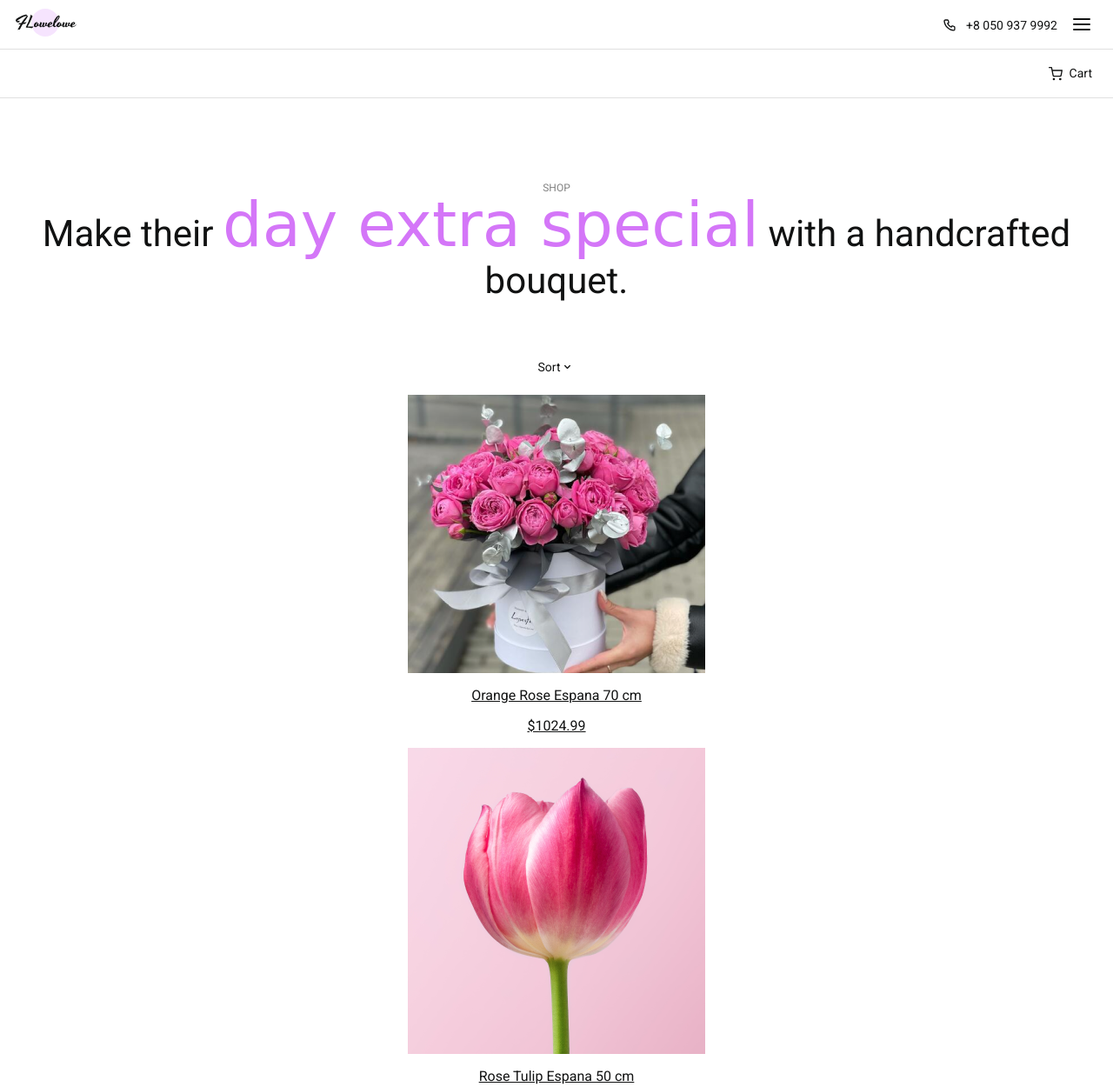
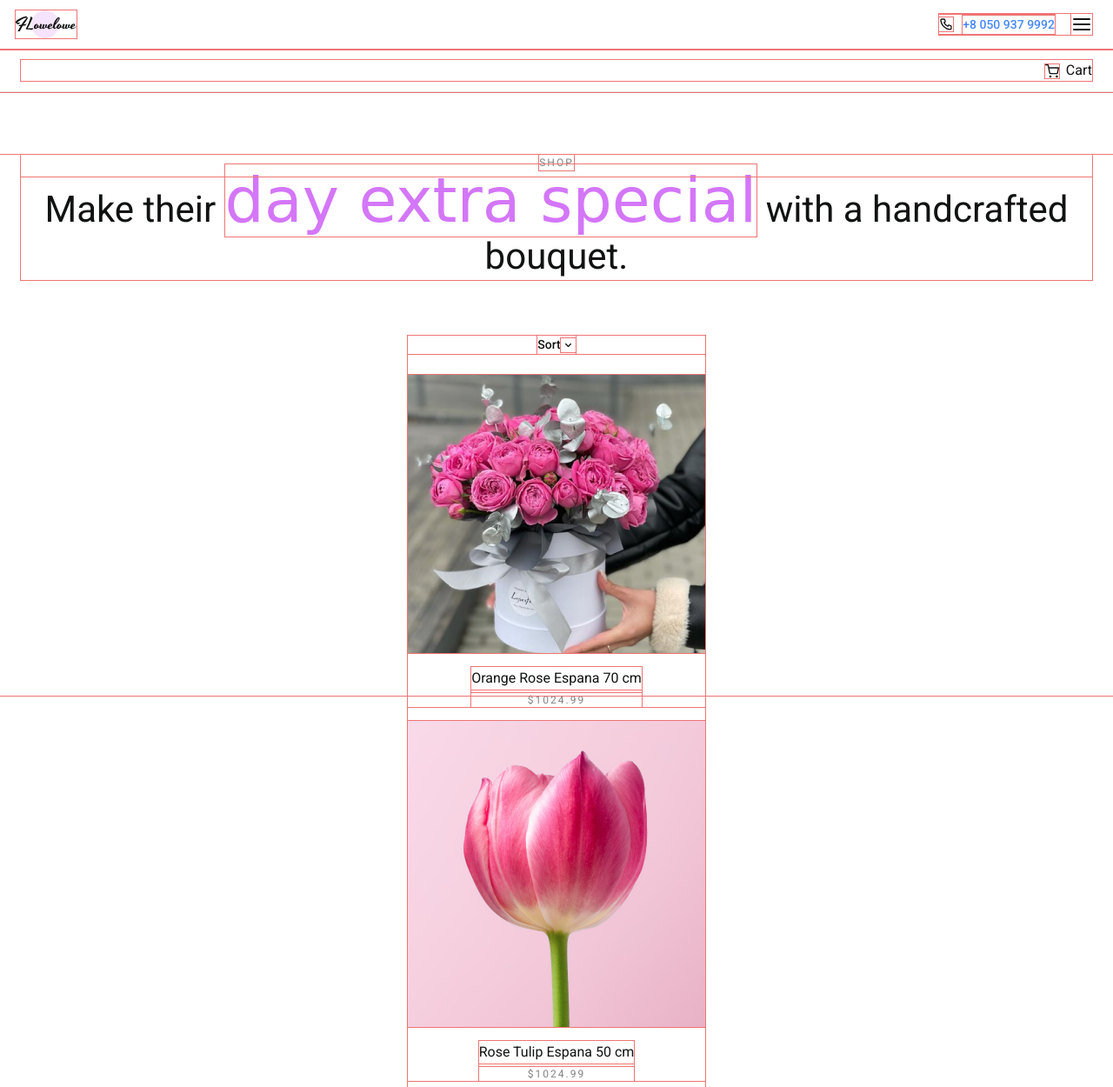
Before and after one commit to eagleas/fcourse, a plain HTML site: page index.html in a window 1280 px wide. Shown: the top 1250 px of the page at 87% size. Drawn offline with Linux system fonts and the light colour scheme; a web font is replaced by a local one.

Commit message:
Finished main page for breakpoint: 390px in flex

```diff
--- a/index.html
+++ b/index.html
@@ -8,33 +8,32 @@
       href="https://fonts.googleapis.com/css2?family=Roboto:wght@300;400;500&family=Yesteryear&display=swap"
       rel="stylesheet"
     />
+    <link rel="stylesheet" href="reset.css" media="screen" />
+    <link rel="stylesheet" href="styles.css" />
     <meta name="viewport" content="width=device-width,initial-scale=1" />
-    <link href="assets/styles.css" rel="stylesheet" />
   </head>
   <body>
     <header>
       <div class="headline">
         <div class="logo">
-          <a href="./"
-            ><img src="assets/logo.svg" alt="FLoweLowe Logo"
-          /></a>
+          <a href="./">
+            <img src="assets/logo.svg" alt="FLoweLowe Logo"/>
+          </a>
         </div>
-        <div class="right">
+        <div class="other">
           <div class="contact">
             <a href="tel:+705093799922">
               <img class="phone_icon" src="assets/phone.svg" alt="Phone" />
               <div class="phone">+8 050 937 9992</div>
             </a>
           </div>
-          <div>
-            <a href="#"><img class="menu_icon" src="assets/menu.svg" alt="Menu" /></a>
+          <button type="button">
+            <img class="menu_icon" src="assets/menu.svg" alt="Menu" />
+          </button>
         </div>
       </div>
-      </div>
-      <div class='headline2'>
-        <div class='right'>
-          <a href='./cart'><img class="cart_icon" src='assets/cart.svg' alt='Cart'>Cart</a>
-        </div>
+      <div class="headline2">
+        <a class="cart" href="./cart.html"><img class="cart_icon" src="assets/cart.svg" alt="Cart"/>Cart</a>
       </div>
     </header>
 
@@ -47,35 +46,41 @@
         </h1>
       </div>
 
-      <div class="control">
-        <a href="#">Sort<img src="assets/dropdown_16px.svg" alt="sorting" /></a>
+      <section>
+        <div class="sort">
+          <button>Sort<img src="assets/dropdown_16px.svg" alt="sorting" /></button>
         </div>
 
-      <section class="item">
+        <ul>
+          <li class="item">
             <a href="./items/1">
               <figure>
                 <img src="assets/bucket-orange-rose-espana.png" alt="Orange Rose Espana 70 cm" />
                 <figcaption>
-              <p class="title">Orange Rose Espana 70 cm</p>
-              $1024.99
+                  <div class="item_title">Orange Rose Espana 70 cm</div>
+                  <div class="item_price">$1024.99</div>
                 </figcaption>
               </figure>
             </a>
-      </section>
+          </li>
 
-      <section class="item">
+          <li class="item">
             <a href="./items/2">
               <figure>
                 <img src="assets/tulip.png" alt="Rose Tulip Espana 50 cm" />
                 <figcaption>
-              <div class="title">Rose Tulip Espana 50 cm</div>
-              <div class="price">$1024.99</div>
+                  <div class="item_title">Rose Tulip Espana 50 cm</div>
+                  <div class="item_price">$1024.99</div>
                 </figcaption>
               </figure>
             </a>
+          </li>
+        </ul>
+
+        <div class="more">
+          <button href="#">Show more</button>
+        </div>
       </section>
-
-      <div class="control more"><a href="#">Show more</a></div>
     </main>
 
     <footer>
@@ -99,15 +104,17 @@
         <div><a href="https://twitter.com/flowelowe"><img class="icon" src="assets/twitter_icon.svg"/></a></div>
         <div><a href="viber://pa?chatURI=flowelowe"><img class="icon" src="assets/viber_icon.svg"/></a></div>
       </div>
+      <h3>Categories</h3>
       <nav>
-        <h3>Categories</h3>
         <ul>
           <li><a href="./groups/flowers">Flowers</a></li>
           <li><a href="./groups/gifts">Gifts</a></li>
           <li><a href="./groups/roses">Roses</a></li>
           <li><a href="./groups/ocassion">Ocassions</a></li>
         </ul>
+      </nav>
       <h3>Information</h3>
+      <nav>
         <ul>
           <li><a href="./info">Shop</a></li>
           <li><a href="./about">About us</a></li>
@@ -123,7 +130,7 @@
           In an effort to worthily lead a person on his last journey, relatives,
           friends and colleagues present him with flowers.
         </p>
-        <form id="subscribe_form">
+        <form id="subscribe_form" action="">
           <input type="email" placeholder="E-mail" />
           <button type="submit">Subscribe</button>
         </form>
--- /dev/null
+++ b/reset.css
@@ -0,0 +1,69 @@
+/*
+  1. Use a more-intuitive box-sizing model.
+*/
+*, *::before, *::after {
+  box-sizing: border-box;
+}
+/*
+  2. Remove default margin
+*/
+* {
+  margin: 0;
+}
+/*
+  3. Allow percentage-based heights in the application
+*/
+html, body {
+  height: 100%;
+}
+/*
+  Typographic tweaks!
+  4. Add accessible line-height
+  5. Improve text rendering
+*/
+body {
+  line-height: 1.5;
+  -webkit-font-smoothing: antialiased;
+}
+/*
+  6. Improve media defaults
+*/
+img, picture, video, canvas, svg {
+  display: block;
+  max-width: 100%;
+}
+/*
+  7. Remove built-in form typography styles
+*/
+input, button, textarea, select {
+  font: inherit;
+}
+/*
+  8. Avoid text overflows
+*/
+p, h1, h2, h3, h4, h5, h6 {
+  overflow-wrap: break-word;
+}
+/*
+  9. Create a root stacking context
+*/
+#root, #__next {
+  isolation: isolate;
+}
+/*
+  10. Remove default button styles
+*/
+button {
+  cursor: pointer;
+  background-color: transparent;
+  border: none;
+  padding: 0;
+}
+/*
+  11. Remove list styles
+*/
+ul {
+  padding: 0;
+  margin: 0;
+  list-style: none;
+}
--- a/assets/styles.css
+++ b/styles.css
@@ -1,13 +1,17 @@
-*, *::before, *::after {
-  box-sizing: border-box;
-}
-
 html, body, html * {
   font-family: 'Roboto', sans-serif;
   font-weight: 400;
-  /* border: 0.5px rgb(239, 116, 116) solid; */
+  outline: 0.5px rgb(239, 116, 116) solid;
+  color: #111212;
+}
+
+p {
   margin: 0;
+}
+
+a {
   color: #111212;
+  text-decoration: none;
 }
 
 h1 {
@@ -20,7 +24,11 @@ h1 {
 h1 .extra {
   font-family: 'Yesteryear', cursive;
   color: #D476F8;
-  font-size: 72px;
+  font-size: 1.7em;
+}
+
+header {
+  margin-bottom: 72px;
 }
 
 .headline {
@@ -30,18 +38,20 @@ h1 .extra {
   align-items: center;
   padding: 0px;
   border-bottom: 1px #E0E0E0 solid;
+  padding: 12px 0;
 }
 
 .headline .logo {
-  margin: 6px 18px;
-  justify-self: start;
+  margin: 0px 18px;
+  display: flex;
+  align-items: center;
 }
 
-.headline .right {
+.headline .other {
   display: flex;
   align-items: center;
-  gap: 16px;
-  margin: 16px 24px;
+  gap: 19px;
+  margin: 0 24px;
 }
 
 .headline .contact {
@@ -68,32 +78,30 @@ h1 .extra {
   display: inline-block;
   height: 100%;
   vertical-align: middle;
+  color: #4788F5;
+  font-weight: 500;
 }
 
-.headline .right .menu_icon {
+.headline .right button {
   display: inline-block;
   height: 100%;
   vertical-align: middle;
 }
 
 .headline2 {
-  display: flex;
+  /* display: flex;
   flex-direction: row;
   justify-content: end;
-  align-items: center;
-  padding: 0px;
+  align-items: center; */
   border-bottom: 1px #E0E0E0 solid;
-  height: 56px;
+  padding-top: 12px;
+  padding-bottom: 12px;
 }
 
-.headline2 .right {
-  margin: 12px 24px;
-  font-size: 14px;
-}
-
-.headline2 .right a {
-  text-decoration: none;
-  color: #111212;
+.headline2 .cart {
+  margin: 0 24px;
+  display: block;
+  text-align: right;
 }
 
 .headline2 .cart_icon {
@@ -103,12 +111,15 @@ h1 .extra {
   margin-right: 8px;
 }
 
+
 main {
-  padding: 24px;
+  padding-left: 24px;
+  padding-right: 24px;
   border-bottom: 1px #E0E0E0 solid;
   display: flex;
   flex-direction: column;
   align-items: center;
+  margin-bottom: 24px;
 }
 
 main .home {
@@ -116,13 +127,13 @@ main .home {
   flex-direction: column;
   align-items: center;
   gap: 8px;
-  margin-top: 72px;
   margin-bottom: 64px;
 }
 
 main .home .shop {
   font-size: 12px;
   color: #828282;
+  letter-spacing: 2px;
   text-transform: uppercase;
 }
 
@@ -133,46 +144,65 @@ main .control {
   color: #111212;
 }
 
-main .control a {
+.sort {
+  margin-bottom: 24px;
+  display: flex;
+  justify-content: center;
+}
+
+.sort button {
   display: flex;
   flex-direction: row;
   align-items: center;
+  font-weight: 500;
+  font-size: 14px;
 }
 
-main .control a, main .control a:visited, main .control a:hover {
-  text-decoration: none;
-}
-
-/* main item {
-  font-size: 16px;
-  line-height: 26px;
-} */
-
-section.item {
+li.item {
   margin-bottom: 16px;
 }
 
-section.item figure {
+li.item figure {
   display: flex;
   flex-direction: column;
   align-items: center;
   gap: 16px;
 }
 
-section.item figcaption{
-  display: flex;
+li.item figcaption {
+  /* display: flex;
   flex-direction: column;
   align-items: center;
-  gap: 16px;
+  gap: 4px; */
+  text-align: center;
 }
 
-main .more {
-  margin-top: 64px;
+.item_title {
+  font-size: 16px;
+  line-height: 26px;
+  margin-bottom: 4px;
+}
+
+.item_price {
+  font-size: 12px;
+  line-height: 16px;
+  letter-spacing: 2px;
+  color: #828282;
+}
+
+.more {
   margin-bottom: 56px;
+  display: flex;
+  justify-content: center;
+}
+
+.more button{
+  font-weight: 500;
+  font-size: 14px;
 }
 
 footer {
-  padding: 24px 40px 66px 40px;
+  padding: 0 40px 66px 40px;
   display: flex;
   flex-direction: column;
   gap: 24px;
@@ -216,7 +246,12 @@ footer ul {
 footer ul li {
   font-size: 14px;
   font-weight: 500;
+  line-height: 24px;
   margin-bottom: 8px;
+}
+
+footer ul li:last-child {
+  margin-bottom: 0;
 }
 
 footer li a, footer li a:visited, footer li a:hover {
@@ -246,16 +281,17 @@ footer input, footer button {
   height: 48px;
   border-radius: 0;
   flex-shrink: 1;
-  flex-grow: 1;
 }
 footer input {
   border: 1px solid #E0E0E0;
   padding: 12px 16px;
+  width: 100%;
 }
 footer button {
   background: #4788F5;
   border: 0;
   color: #FFFFFF;
   text-transform: uppercase;
-  padding: 16px 24px;
+  padding-left: 24px;
+  padding-right: 24px;
 }
```
Lines whose indentation alone changed are shown as unchanged.
